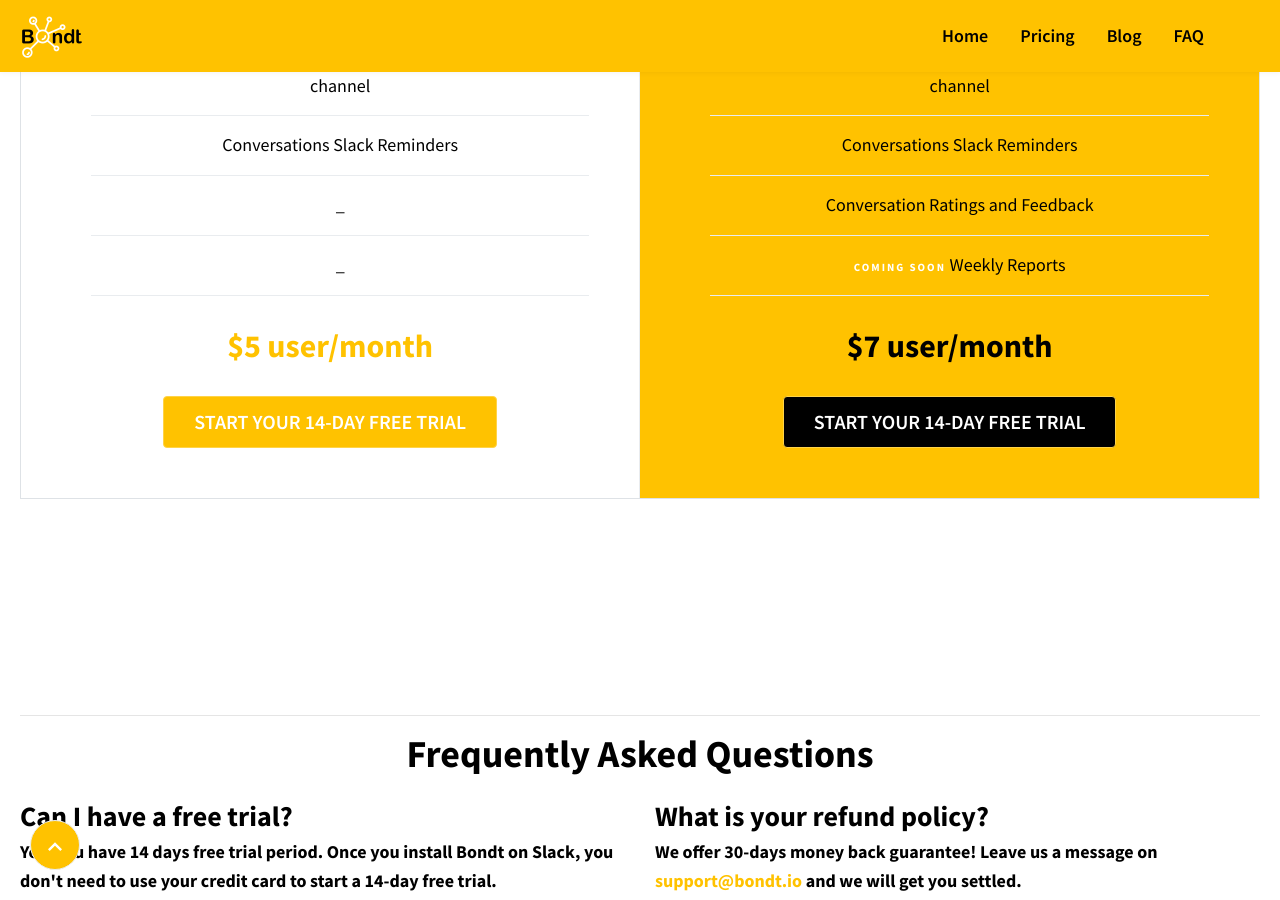
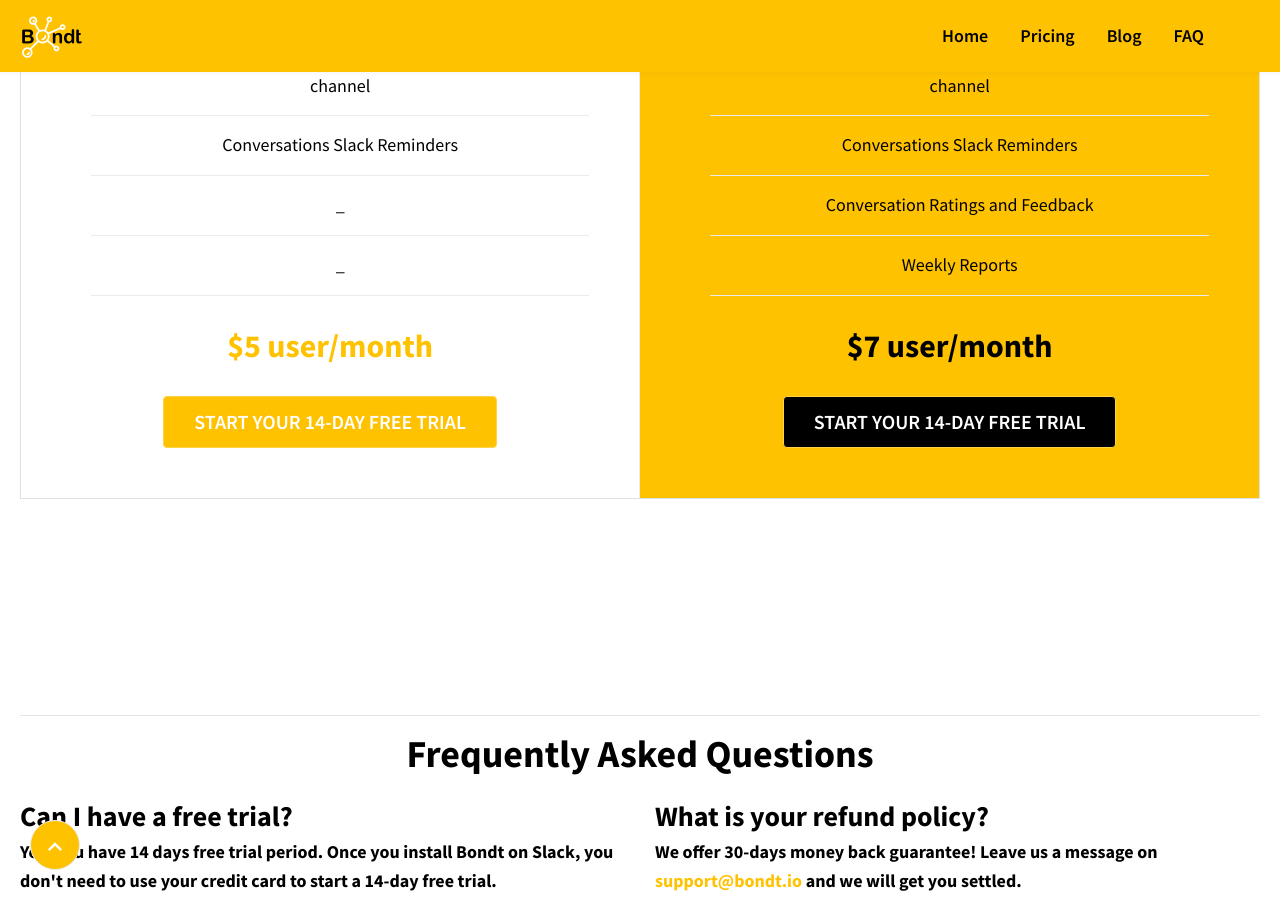
Before and after one commit to engnaruto/bondt-website, a Jekyll site: the page built from pricing.html, in a window 1280 px wide and 900 px high, scrolled down 518 px. Built offline with Jekyll 4.4.1, drawn with Linux system fonts in a browser that asks for light colours.

Commit message:
Update pricing page

```diff
--- a/pricing.html
+++ b/pricing.html
@@ -31,7 +31,7 @@ sitemap: true
           <li class="pricing-features-item"><span class="coming-soon">COMING SOON</span> Replying from a dedicated thread in the main Slack channel</li>
           <li class="pricing-features-item">Conversations Slack Reminders</li>
           <li class="pricing-features-item">Conversation Ratings and Feedback</li>
-          <li class="pricing-features-item"><span class="coming-soon">COMING SOON</span> Weekly Reports</li>
+          <li class="pricing-features-item">Weekly Reports</li>
 
         </ul>
         <span class="pricing-price-2">$7 user/month</span>
```
